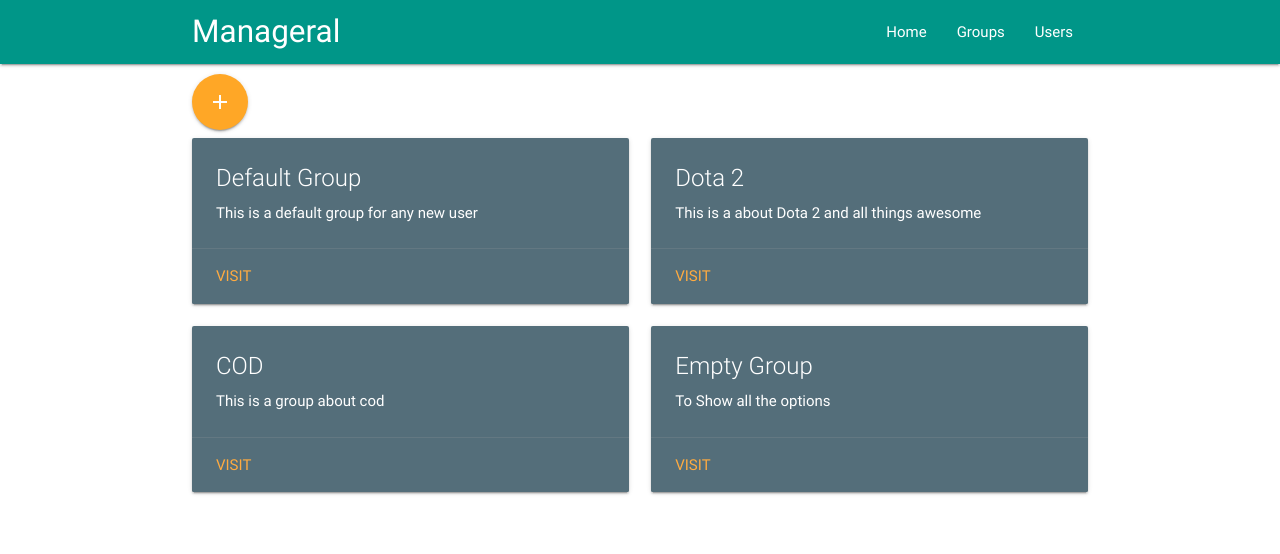
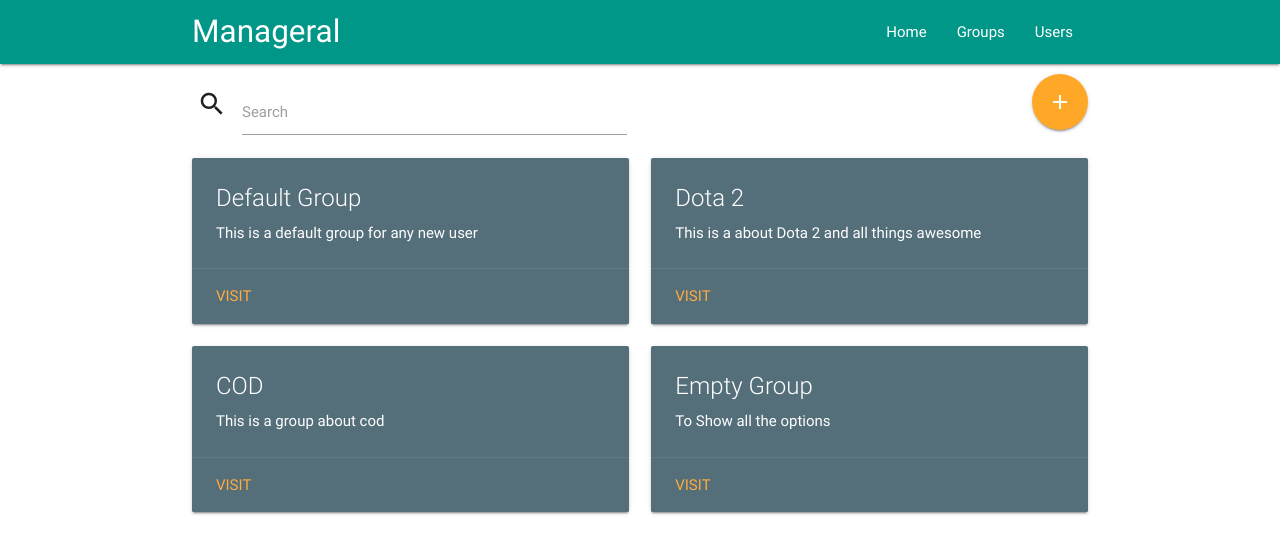
Before and after one commit to ahmad2smile/manageral, an Angular app: page /groups in a window 1280 px wide. Shown: the top 554 px of the page. Built offline with nearby package versions, Linux system fonts and the light colour scheme; data requests are answered from the project's data file.

Commit message:
Search implemented for AllGroups & AllUsers

```diff
--- a/src/app/components/user/user.component.html
+++ b/src/app/components/user/user.component.html
@@ -1,8 +1,5 @@
 <div class="col s12 m3">
 	<div class="card horizontal blue-grey darken-1">
-		<div class="card-image">
-			<img src="https://lorempixel.com/100/190/people/7">
-		</div>
 		<div class="card-stacked">
 			<div class="card-content">
 				<h5>{{ name }}</h5>
--- a/src/app/pages/allgroups/allgroups.component.html
+++ b/src/app/pages/allgroups/allgroups.component.html
@@ -1,17 +1,22 @@
 <div class="newBtn">
-    <a [routerLink]="['/newgroup']" class="btn-floating btn-large waves-effect waves-light">
+    <div class="input-field inline">
+        <i class="material-icons prefix">search</i>
+        <input (keyup)="search($event)" id="icon_prefix" type="text" class="validate">
+        <label for="icon_prefix">Search</label>
+    </div>
+
+	<a [routerLink]="['/newgroup']" class="btn-floating btn-large waves-effect waves-light">
         <i class="material-icons">add</i>
     </a>
 </div>
 
 <div class="row">
-    <div class="col-12">
-        <div *ngFor="let group of groups">
-            <app-group
+	<div class="col-12">
+		<div *ngFor="let group of groups | searchFor: searchParam:'title'">
+			<app-group
                 [id]="group.id"
                 [title]="group.title"
-                [intro]="group.intro"
-            ></app-group>
-        </div>
-    </div>
+                [intro]="group.intro"></app-group>
+		</div>
+	</div>
 </div>
--- a/src/app/pages/allgroups/allgroups.component.ts
+++ b/src/app/pages/allgroups/allgroups.component.ts
@@ -14,6 +14,8 @@ export class AllgroupsComponent{
 
     private groups: Array<any> = [];
 
+	private searchParam: string = "";
+
     getAllGroups(){
         this._dataService.getAllGroups().subscribe(
             (res)=>{
@@ -25,4 +27,8 @@ export class AllgroupsComponent{
         );
     }
 
+	search(e: KeyboardEvent){
+        this.searchParam = (<HTMLInputElement>e.target).value.toUpperCase();
+    }
+
 }
--- a/src/app/pages/allusers/allusers.component.html
+++ b/src/app/pages/allusers/allusers.component.html
@@ -1,4 +1,10 @@
 <div class="newBtn">
+    <div class="input-field inline">
+        <i class="material-icons prefix">search</i>
+        <input (keyup)="search($event)" id="icon_prefix" type="text" class="validate">
+        <label for="icon_prefix">Search</label>
+    </div>
+
     <a [routerLink]="['/newuser']" class="btn-floating btn-large waves-effect waves-light">
         <i class="material-icons">add</i>
     </a>
@@ -6,11 +12,10 @@
 
 <div class="row">
     <div class="col-12">
-        <div *ngFor="let user of users">
+            <div *ngFor="let user of users | searchFor: searchParam:'name'">
             <app-user
                 [id]="user.id"
-                [name]="user.name"
-            ></app-user>
+                [name]="user.name"></app-user>
         </div>
     </div>
 </div>
--- a/src/app/pages/allusers/allusers.component.ts
+++ b/src/app/pages/allusers/allusers.component.ts
@@ -14,6 +14,8 @@ export class AllusersComponent{
 
     private users: Array<any> = [];
 
+	private searchParam: string = "";
+
     getAllUsers(){
         this._dataService.getAllUsers().subscribe(
             (res)=>{
@@ -24,4 +26,8 @@ export class AllusersComponent{
             }
         )
     }
+
+	search(e: KeyboardEvent){
+        this.searchParam = (<HTMLInputElement>e.target).value.toUpperCase();
+    }
 }
--- /dev/null
+++ b/src/app/pipes/index.ts
@@ -0,0 +1 @@
+export * from "./searchPipe";
--- /dev/null
+++ b/src/app/pipes/searchPipe.ts
@@ -0,0 +1,14 @@
+import { Pipe, PipeTransform } from '@angular/core';
+
+@Pipe({
+	name: "searchFor"
+})
+export class SearchPipe implements PipeTransform{
+	transform(dataArray: Array<any>, searchParam: string, prop: string){
+		return (dataArray.length && searchParam.length) ?
+            dataArray.filter(
+				data => data[prop].toUpperCase().includes(searchParam.toUpperCase())
+			)
+			: dataArray;
+	}
+}
--- a/src/styles.sass
+++ b/src/styles.sass
@@ -18,6 +18,10 @@ $link-color: color("light-blue", "darken-1") !default
 
 .newBtn
     padding-top: 10px
+    display: flex
+    justify-content: space-between
+    .input-field
+        width: 48%
 
 .formContent
     display: flex
```
Also changed, not shown: src/app/app.module.ts (+9 -6 lines).
